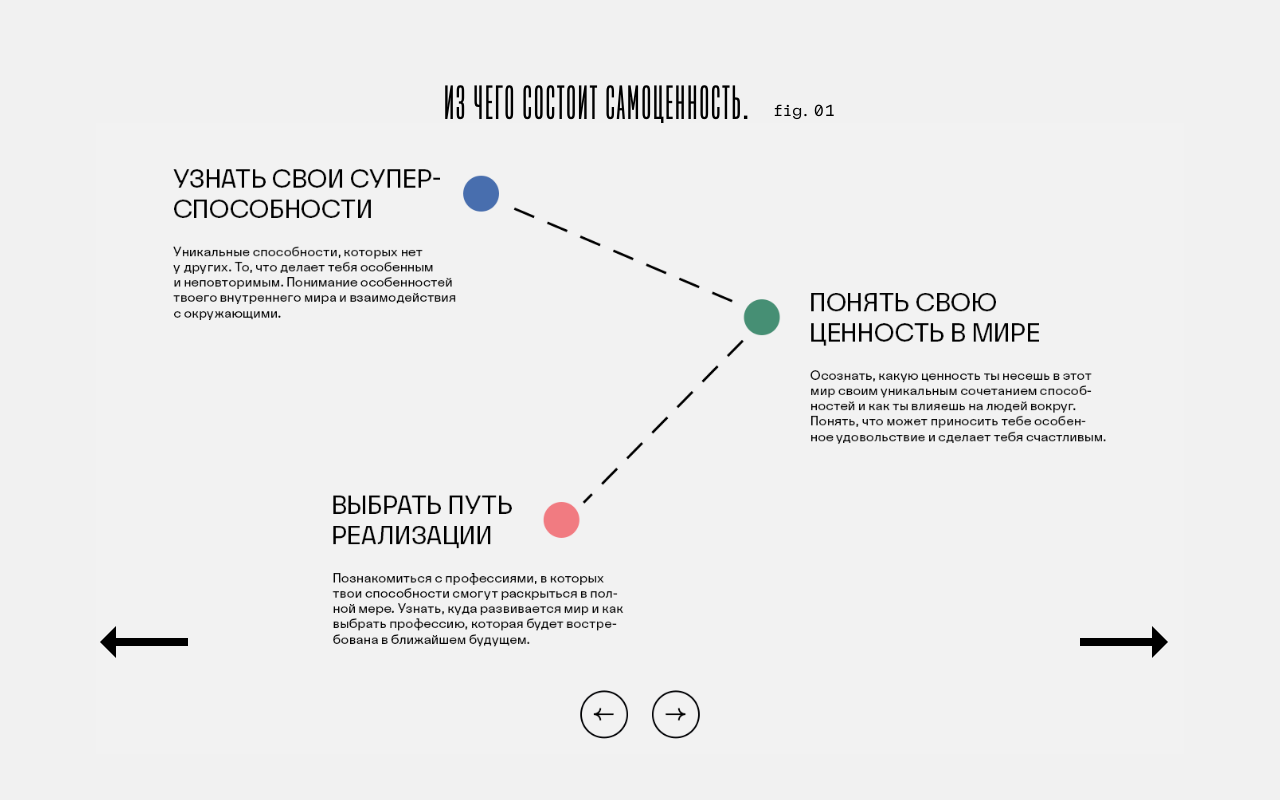
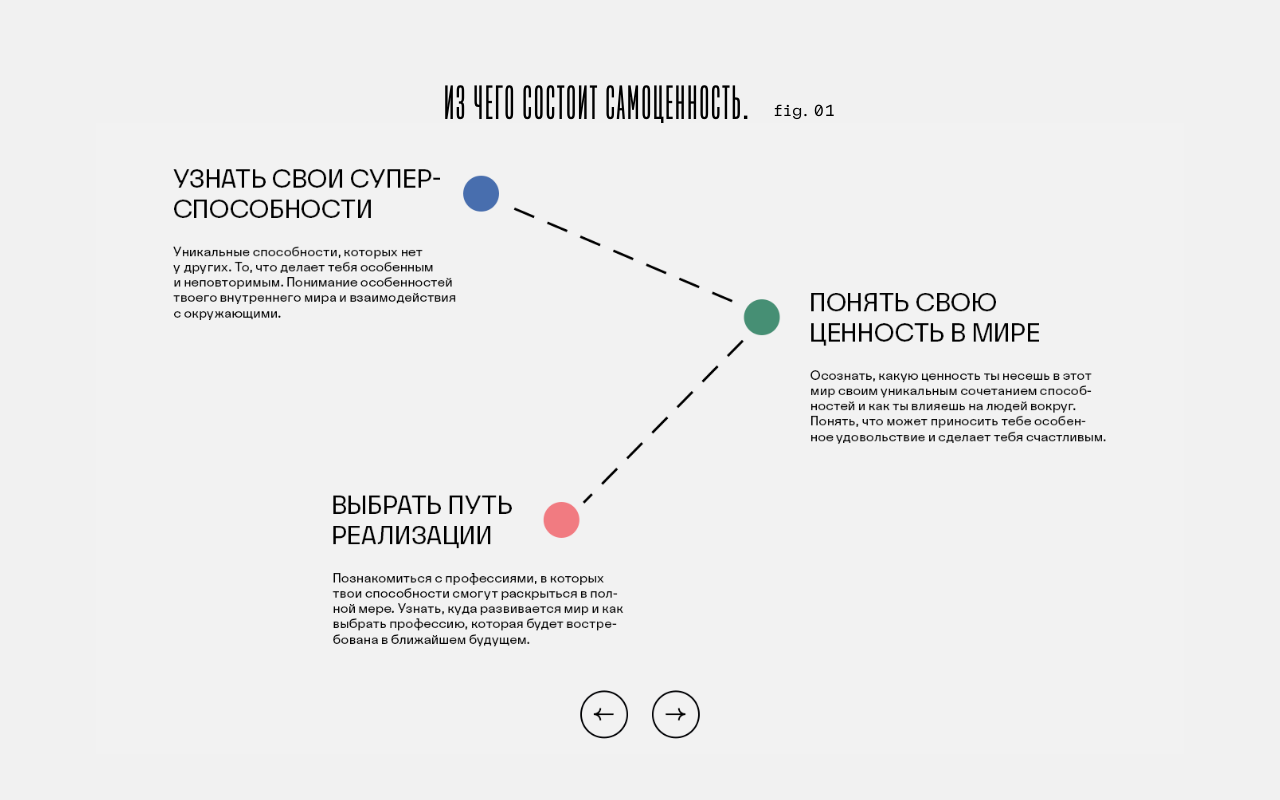
Before and after one commit to ltwmori/website, a React (Vite) app: page /education in a window 1280 px wide. Shown: the part 820-1620 px from the top of the page. Built offline with nearby package versions, Linux system fonts and the light colour scheme.

Commit message:
fix: fixing the photo carousel

```diff
--- a/src/components/Carousel/index.tsx
+++ b/src/components/Carousel/index.tsx
@@ -22,19 +22,19 @@ const Carousel: React.FC<CarouselProps> = ({ images }) => {
   }
 
   return (
-    <div className="relative">
+    <div className="relative flex justify-center">
       <img src={images[currentIndex]} alt="image description" />
       <button
-        className="absolute left-0 bottom-0 transform -translate-y-1/2 bg-opacity-50px-3 py-2 rounded-full focus:outline-none"
+        className="absolute right-1/2 -bottom-12 transform -translate-y-1/2 bg-opacity-50px-3 py-2 rounded-full focus:outline-none"
         onClick={prevSlide}
       >
-        <img className="rotate-180" src={Arrow}></img>
+        <img className="rotate-180 opacity-0" src={Arrow}></img>
       </button>
       <button
-        className="absolute right-0 bottom-0 transform -translate-y-1/2 bg-opacity-50 px-3 py-2 rounded-full focus:outline-none"
+        className="absolute left-1/2 -bottom-12 transform -translate-y-1/2 bg-opacity-50 px-3 py-2 rounded-full focus:outline-none"
         onClick={nextSlide}
       >
-        <img src={Arrow}></img>
+        <img src={Arrow} className="opacity-0"></img>
       </button>
     </div>
   )
```
